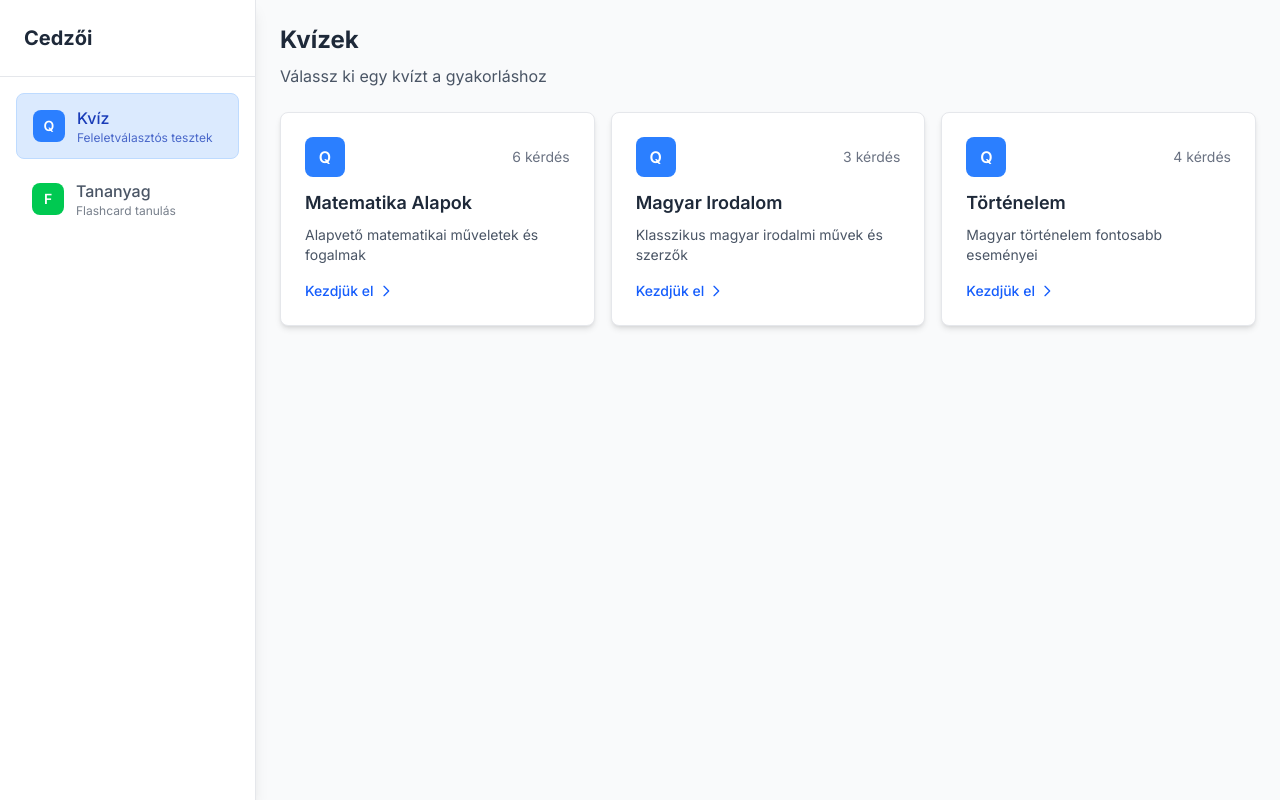
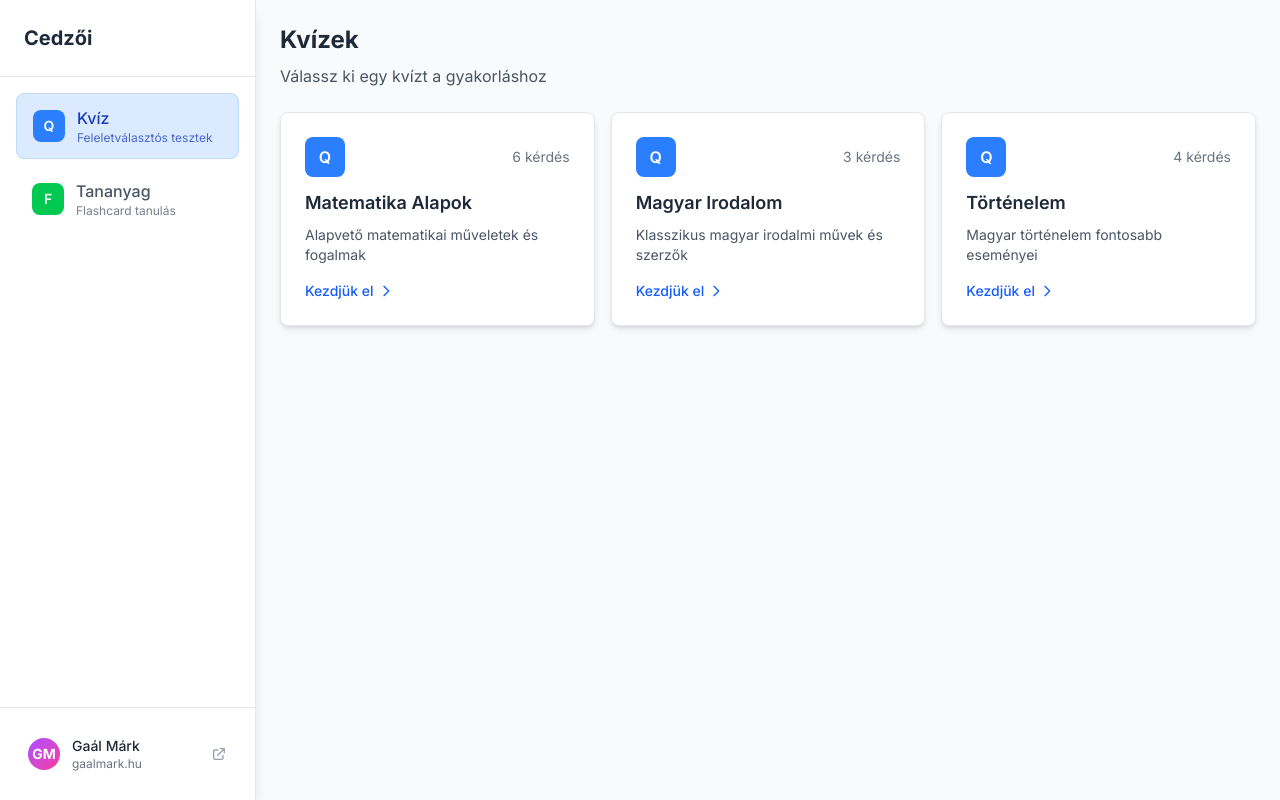
Before and after one commit to markgaal068/Cedzoi, a Next.js app: page / in a window 1280 px wide. Built offline with nearby package versions, Linux system fonts and the light colour scheme.

Commit message:
Add developer link to navbar - GaĂˇl MĂˇrk (gaalmark.hu) with elegant design

```diff
--- a/src/components/Sidebar.tsx
+++ b/src/components/Sidebar.tsx
@@ -66,6 +66,36 @@ export default function Sidebar({ selectedType, onTypeChange, onBackToList, show
           </button>
         </div>
       </nav>
+
+      {/* Fejlesztői link */}
+      <div className="p-4 border-t border-gray-200">
+        <a
+          href="https://gaalmark.hu"
+          target="_blank"
+          rel="noopener noreferrer"
+          className="group flex items-center space-x-3 p-3 rounded-lg hover:bg-gray-50 transition-colors"
+        >
+          <div className="w-8 h-8 bg-gradient-to-br from-purple-500 to-pink-500 rounded-full flex items-center justify-center flex-shrink-0 group-hover:scale-105 transition-transform">
+            <span className="text-white text-sm font-bold">GM</span>
+          </div>
+          <div className="min-w-0 flex-1">
+            <div className="font-medium text-sm text-gray-800 group-hover:text-purple-600 transition-colors">
+              Gaál Márk
+            </div>
+            <div className="text-xs text-gray-500 group-hover:text-purple-500 transition-colors">
+              gaalmark.hu
+            </div>
+          </div>
+          <svg
+            className="w-4 h-4 text-gray-400 group-hover:text-purple-500 transition-colors"
+            fill="none"
+            stroke="currentColor"
+            viewBox="0 0 24 24"
+          >
+            <path strokeLinecap="round" strokeLinejoin="round" strokeWidth={2} d="M10 6H6a2 2 0 00-2 2v10a2 2 0 002 2h10a2 2 0 002-2v-4M14 4h6m0 0v6m0-6L10 14" />
+          </svg>
+        </a>
+      </div>
     </div>
   )
 }
```
